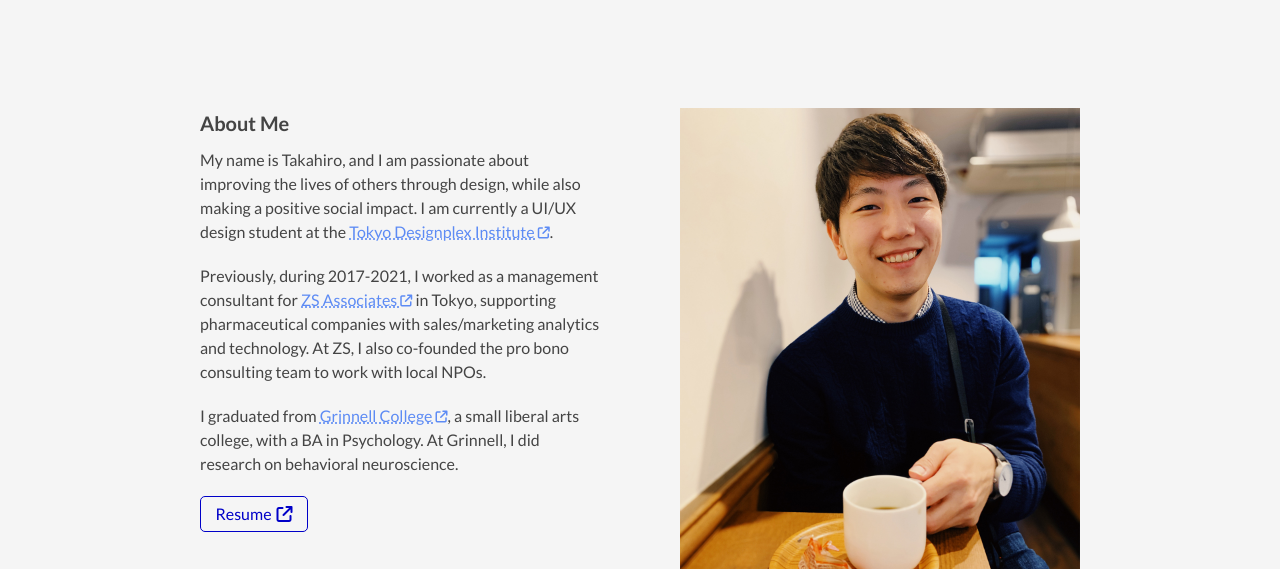
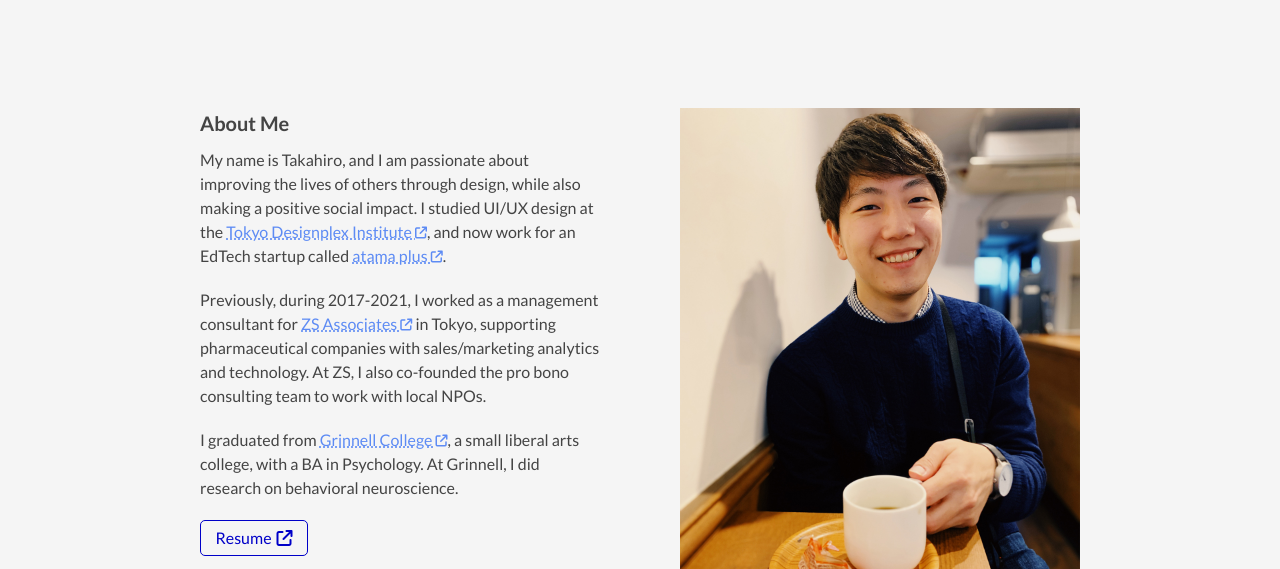
Before and after one commit to omuratak/portfolio, a plain HTML site: page about/index.html in a window 1280 px wide. Shown: the part 228-797 px from the top of the page. Drawn offline with nearby package versions, Linux system fonts and the light colour scheme.

Commit message:
Updated as of 2022/10

```diff
--- a/about/index.html
+++ b/about/index.html
@@ -90,10 +90,10 @@
       <article>
         <section>
           <h2>About Me</h2>
-          <p>My name is Takahiro, and I am passionate about improving the lives of others through design, while also making a positive social impact. I am currently a UI/UX design student at the <a class="link-blue" href="https://www.tokyo-designplex.com/" target="_blank">Tokyo Designplex Institute <i class="fa-solid fa-arrow-up-right-from-square fa-xs"></i></a>.</p>
+          <p>My name is Takahiro, and I am passionate about improving the lives of others through design, while also making a positive social impact. I studied UI/UX design at the <a class="link-blue" href="https://www.tokyo-designplex.com/" target="_blank">Tokyo Designplex Institute <i class="fa-solid fa-arrow-up-right-from-square fa-xs"></i></a>, and now work for an EdTech startup called <a class="link-blue" href="https://corp.atama.plus/" target="_blank">atama plus <i class="fa-solid fa-arrow-up-right-from-square fa-xs"></i></a>.</p>
           <p>Previously, during 2017-2021, I worked as a management consultant for <a class="link-blue" href="https://www.zs.com/" target="_blank">ZS Associates <i class="fa-solid fa-arrow-up-right-from-square fa-xs"></i></a> in Tokyo, supporting pharmaceutical companies with sales/marketing analytics and technology. At ZS, I also co-founded the pro bono consulting team to work with local NPOs.</p>
           <p>I graduated from <a class="link-blue" href="https://www.grinnell.edu/" target="_blank">Grinnell College <i class="fa-solid fa-arrow-up-right-from-square fa-xs"></i></a>, a small liberal arts college, with a BA in Psychology. At Grinnell, I did research on behavioral neuroscience.</p>
-          <div class="btn-outline"><a href="../about/takahiro-omura-resume-202203.pdf" target="_blank">Resume<i class="fa-solid fa-arrow-up-right-from-square"></i></a></div>
+          <div class="btn-outline"><a href="../about/takahiro-omura-resume-202210.pdf" target="_blank">Resume<i class="fa-solid fa-arrow-up-right-from-square"></i></a></div>
         </section>
         <section>
           <h2>My Strengths</h2>
```
Also changed, not shown: 1 other file.
